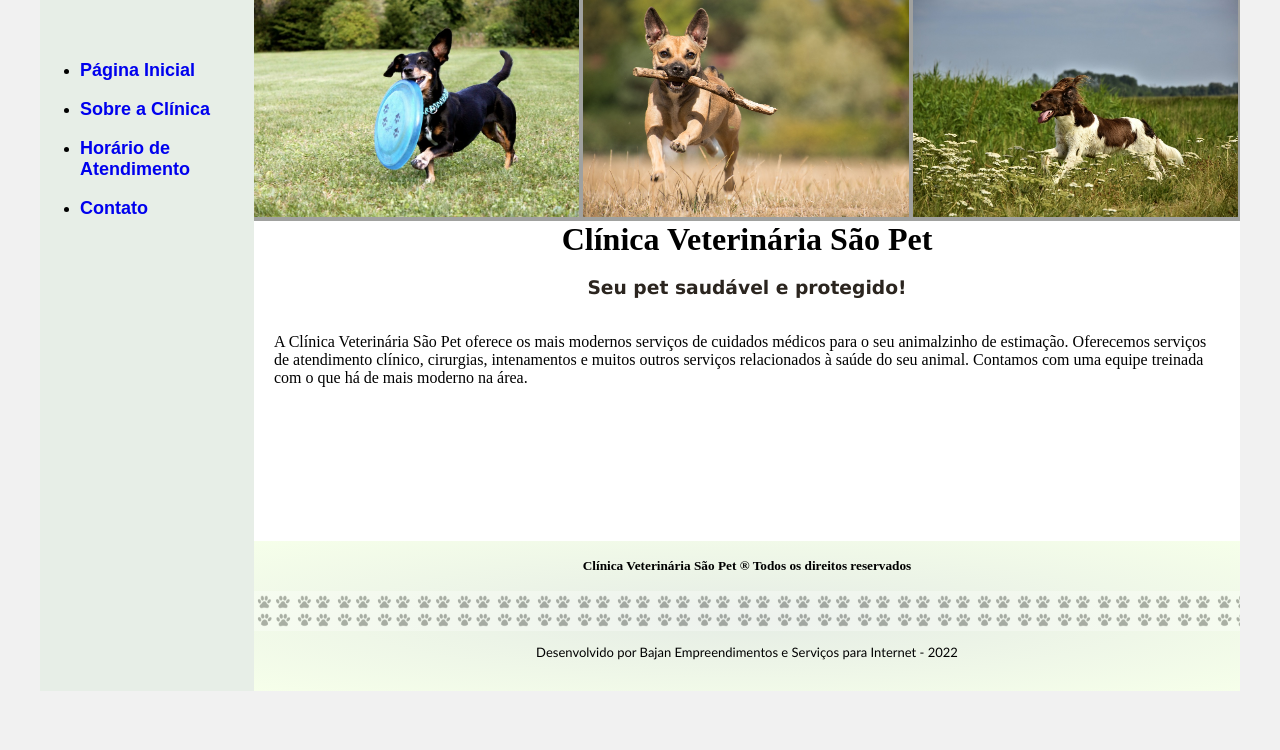
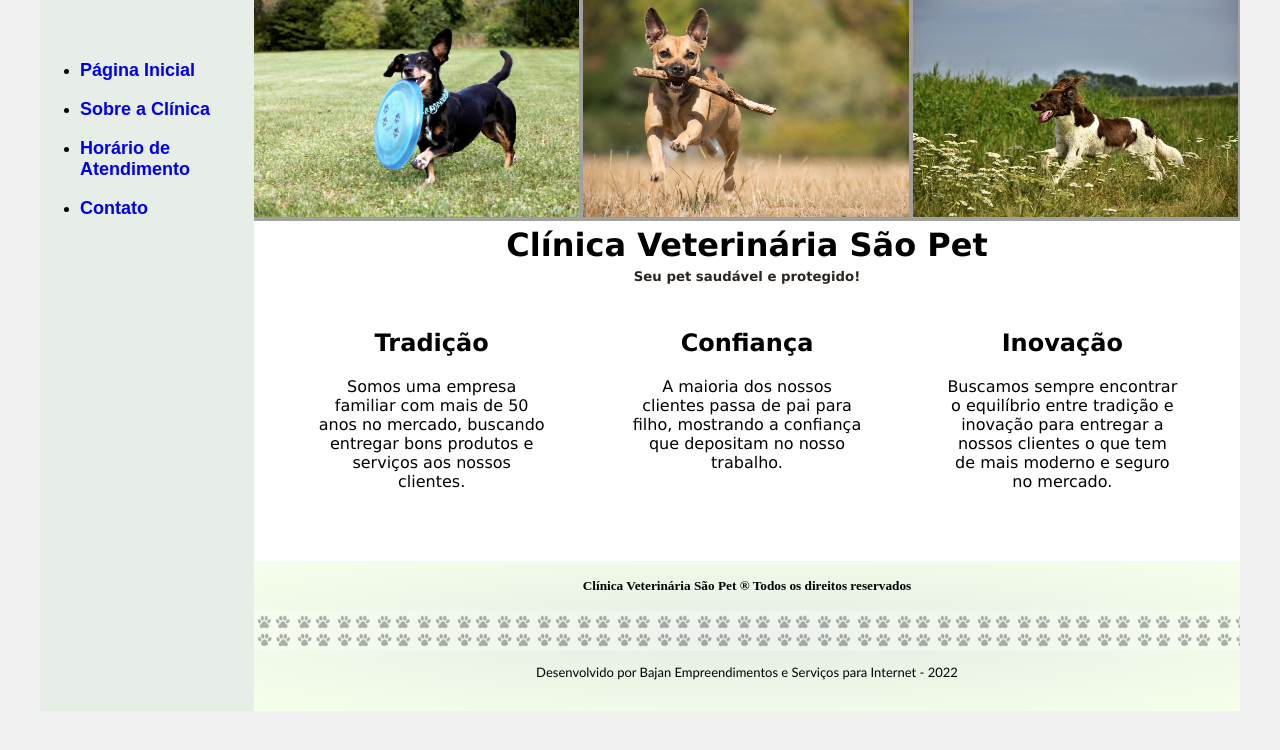
Before and after one commit to Bajan1408/Bootcamp_NTT_Data_Desafio_2_html, a plain HTML site: page sobre.html in a window 1280 px wide. Drawn offline with Linux system fonts and the light colour scheme.

Commit message:
Ajustes finais - 1a fase

```diff
--- a/assets/style/style.css
+++ b/assets/style/style.css
@@ -76,12 +76,15 @@ body {
 
 .titulo-logo {
     margin: 0;
+    font-family: Verdana, Geneva, Tahoma, sans-serif;
+    margin-top: 5px;
 }
 
 .slogan {
     margin: 10 0;
     color: rgb(43, 37, 31);
     font-family: Verdana, Geneva, Tahoma, sans-serif;
+    margin-top: 5px;
 }
 
 .menu ul a {
@@ -102,6 +105,27 @@ body {
 .img-header-sobre {
     display: flex;
     justify-content: space-evenly;
+}
+
+.cards-sobre {
+    display: flex;
+    font-family: Verdana, Geneva, Tahoma, sans-serif;
+    justify-content: space-around;
+}
+
+.sobre-card1 {
+    width: 230px;
+    text-align: center;
+}
+
+.sobre-card2 {
+    width: 230px;
+    text-align: center;
+}
+
+.sobre-card3 {
+    width: 230px;
+    text-align: center;
 }
 
 .img-header-img1, .img-header-img2, .img-header-img3 {
--- a/sobre.html
+++ b/sobre.html
@@ -30,17 +30,29 @@
               </div>
             </div>
 
-            <div class="content content-sobre">
+            <div class="content content-sobre" style="height: 320px;">
                 <!-- Aqui vai o seu conteúdo -->
                 <div class="texto-header">
-                    <h1 class="titulo-logo">Clínica Veterinária São Pet</h1>
-                    <h3 class="slogan">Seu pet saudável e protegido!</h3>
+                    <h1 class="titulo-logo"">Clínica Veterinária São Pet</h1>
+                    <h5 class="slogan">Seu pet saudável e protegido!</h5>
                 </div>
-                <div><p>A Clínica Veterinária São Pet oferece os mais modernos serviços
-                    de cuidados médicos para o seu animalzinho de estimação.
-                    Oferecemos serviços de atendimento clínico, cirurgias, intenamentos
-                    e muitos outros serviços relacionados à saúde do seu animal.
-                    Contamos com uma equipe treinada com o que há de mais moderno na área.</p>
+                <div class="cards-sobre" style="height: 240px; margin-top: 3px">
+                    <div class="sobre-card1"><h2>Tradição</h2>
+                        <p>Somos uma empresa familiar com mais de 50 anos no mercado, buscando
+                           entregar bons produtos e serviços aos nossos clientes.
+                        </p>
+                    </div>
+                    <div class="sobre-card2""><h2>Confiança</h2>
+                        <p>A maioria dos nossos clientes passa de pai para filho, mostrando
+                           a confiança que depositam no nosso trabalho.
+                        </p>
+                    </div>
+                    <div class="sobre-card3"><h2>Inovação</h2>
+                        <p>Buscamos sempre encontrar o equilíbrio entre tradição e
+                            inovação para entregar a nossos clientes o que tem de mais
+                            moderno e seguro no mercado.
+                        </p>
+                    </div>
                 </div>
             </div>
 
```
Also changed, not shown: contato.html (+1 -1 lines).
